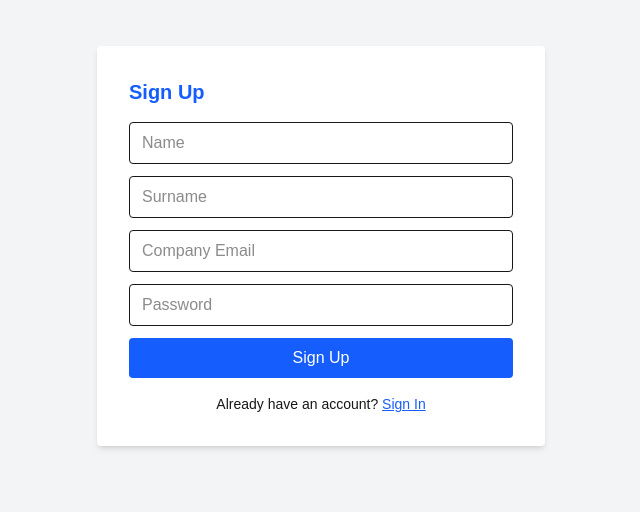
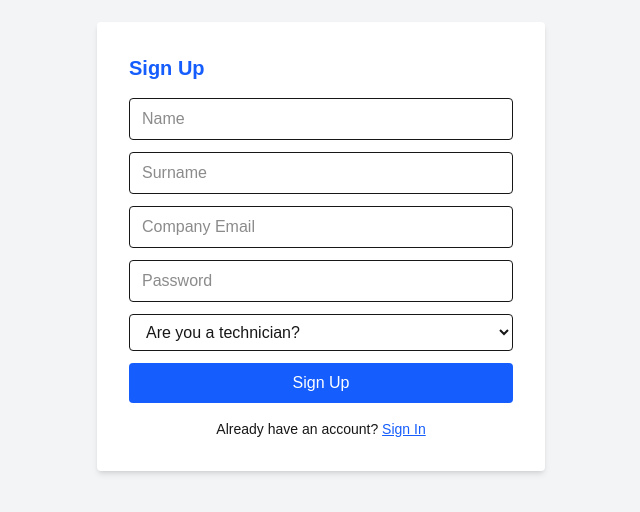
Before and after one commit to okuhlecharlieman/ticketing-system, a Next.js app: page /signup in a window 1280 px wide. Shown: the part 154-666 px from the top of the page, without its empty margins (319-959 px from the left). Built offline with nearby package versions, Linux system fonts and the light colour scheme; no server answers.

Commit message:
restricting tech view

```diff
--- a/src/app/signup/page.js
+++ b/src/app/signup/page.js
@@ -11,6 +11,7 @@ export default function SignUp() {
   const [name, setName] = useState("");
   const [surname, setSurname] = useState("");
   const [error, setError] = useState("");
+  const [isTechnician, setIsTechnician] = useState("no"); // new state
   const router = useRouter();
 
   const handleSignUp = async (e) => {
@@ -18,13 +19,14 @@ export default function SignUp() {
     setError("");
     try {
       const userCredential = await createUserWithEmailAndPassword(auth, email, password);
-      // Save name and surname to Realtime Database
+      // Save name, surname, email, and technician status
       await set(ref(db, "users/" + userCredential.user.uid), {
         name,
         surname,
         email,
+        isTechnician: isTechnician === "yes",
       });
-      router.push("/technician"); // Redirect after sign up
+      router.push("/technician");
     } catch (err) {
       setError(err.message);
     }
@@ -66,6 +68,16 @@ export default function SignUp() {
           onChange={e => setPassword(e.target.value)}
           required
         />
+        <select
+          className="w-full mb-3 px-3 py-2 border rounded"
+          value={isTechnician}
+          onChange={e => setIsTechnician(e.target.value)}
+          required
+        >
+          <option value="no">Are you a technician?</option>
+          <option value="yes">Yes</option>
+          <option value="no">No</option>
+        </select>
         {error && <div className="text-red-600 text-sm mb-2">{error}</div>}
         <button
           className="w-full bg-blue-600 text-white py-2 rounded hover:bg-blue-700"
--- a/src/app/technician/page.js
+++ b/src/app/technician/page.js
@@ -1,18 +1,40 @@
 "use client"
 import { useEffect, useState } from "react";
-import { db } from "../../lib/firebase";
-import { ref, onValue, update, remove } from "firebase/database";
+import { db, auth } from "../../lib/firebase";
+import { ref, onValue, update, remove, get } from "firebase/database";
+import { useRouter } from "next/navigation";
 
 export default function Technician() {
   const [tickets, setTickets] = useState([]);
+  const [loading, setLoading] = useState(true);
+  const [isTechnician, setIsTechnician] = useState(null);
+  const router = useRouter();
 
   useEffect(() => {
-    const ticketsRef = ref(db, "tickets");
-    onValue(ticketsRef, (snapshot) => {
-      const data = snapshot.val() || {};
-      setTickets(Object.entries(data));
+    const unsubscribe = auth.onAuthStateChanged(async (user) => {
+      if (!user) {
+        router.push("/signin");
+        return;
+      }
+      // Check technician status
+      const userRef = ref(db, "users/" + user.uid);
+      const snapshot = await get(userRef);
+      const userData = snapshot.val();
+      if (!userData?.isTechnician) {
+        router.push("/"); // redirect non-technicians
+        return;
+      }
+      setIsTechnician(true);
+      // Load tickets
+      const ticketsRef = ref(db, "tickets");
+      onValue(ticketsRef, (snapshot) => {
+        const data = snapshot.val() || {};
+        setTickets(Object.entries(data));
+        setLoading(false);
+      });
     });
-  }, []);
+    return () => unsubscribe();
+  }, [router]);
 
   const markResolved = async (id, ticket) => {
     await update(ref(db, `tickets/${id}`), { ...ticket, status: "resolved" });
@@ -23,6 +45,10 @@ export default function Technician() {
       await remove(ref(db, `tickets/${id}`));
     }
   };
+
+  if (loading || isTechnician === null) {
+    return <div>Loading...</div>;
+  }
 
   return (
     <div className="min-h-screen flex items-center justify-center bg-gray-100">
```
